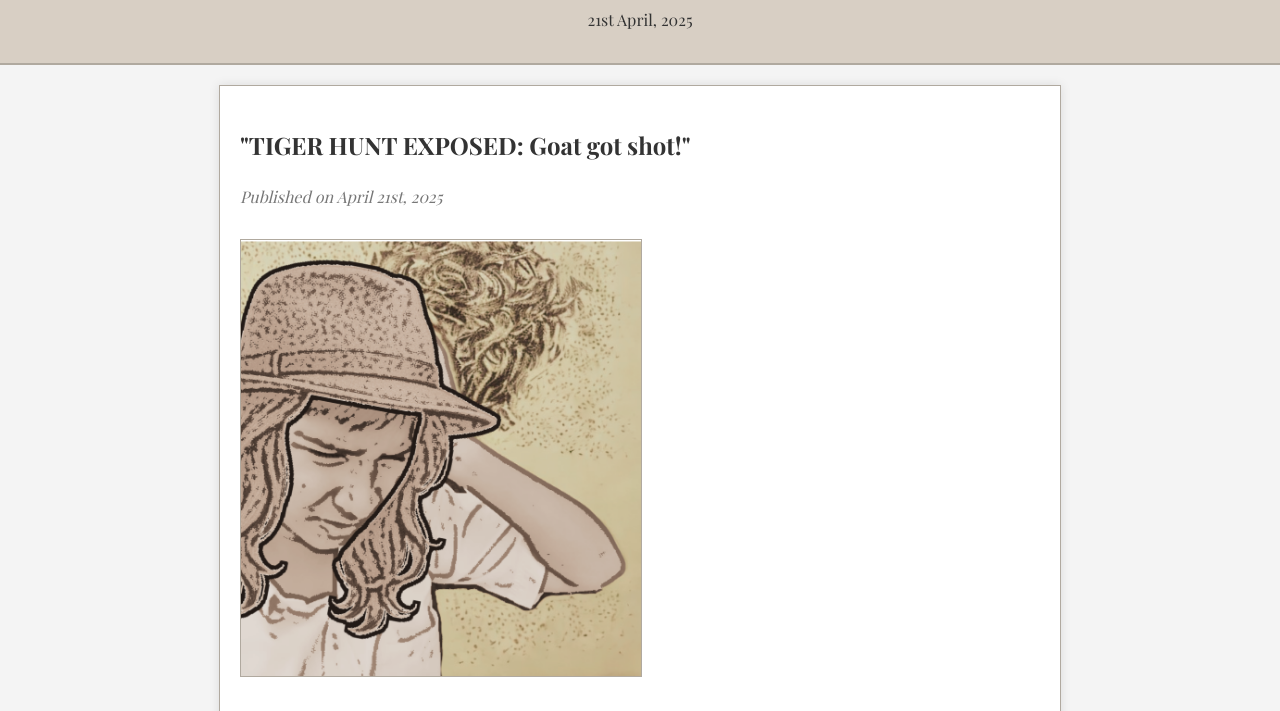
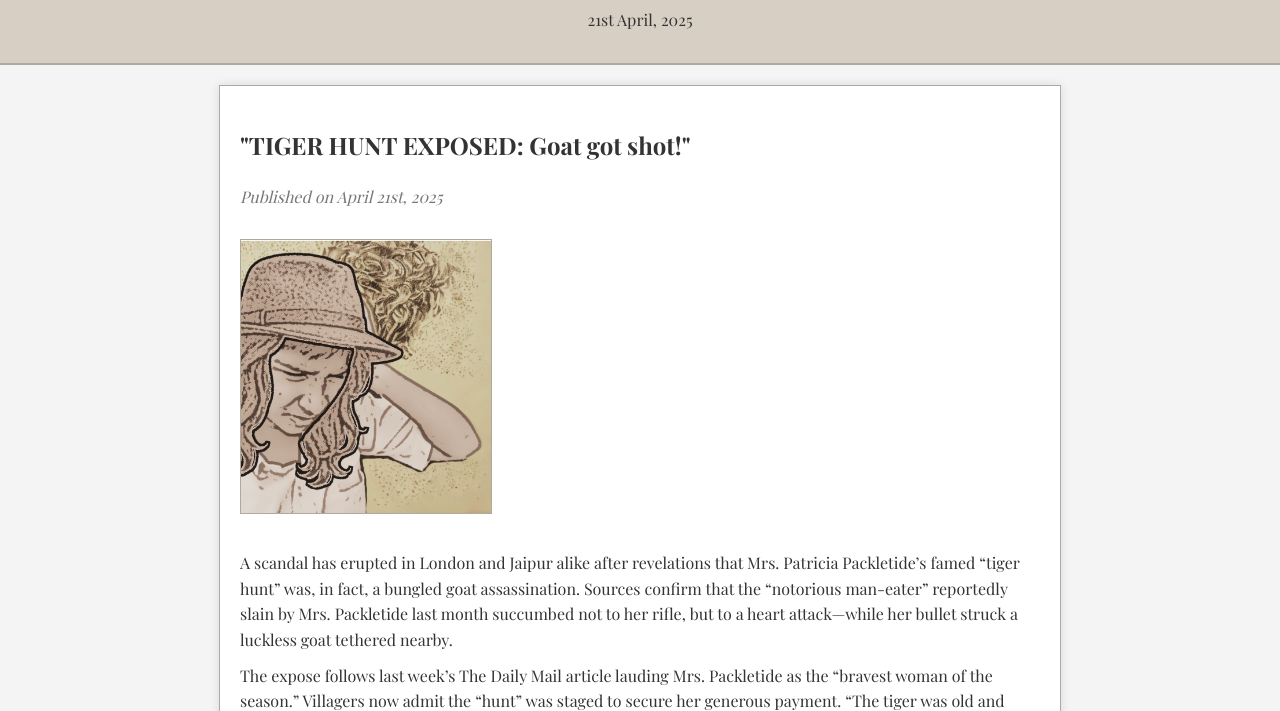
Before and after one commit to mrspackletidestiger/theaftermath, a plain HTML site: page index.html in a window 1280 px wide. Shown: the part 87-798 px from the top of the page. Drawn offline with nearby package versions, Linux system fonts and the light colour scheme.

Commit message:
Update styles.css

```diff
--- a/styles.css
+++ b/styles.css
@@ -37,7 +37,7 @@ article {
 }
 
 .article-image {
-    width: 50%;
+    width: 250px;
     height: auto;
     border: 1px solid #b0a99f;
     margin: 20px 0;
```
